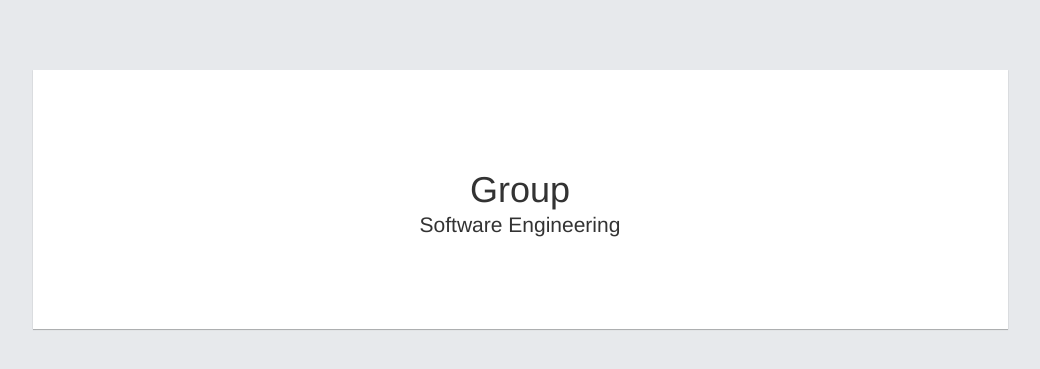
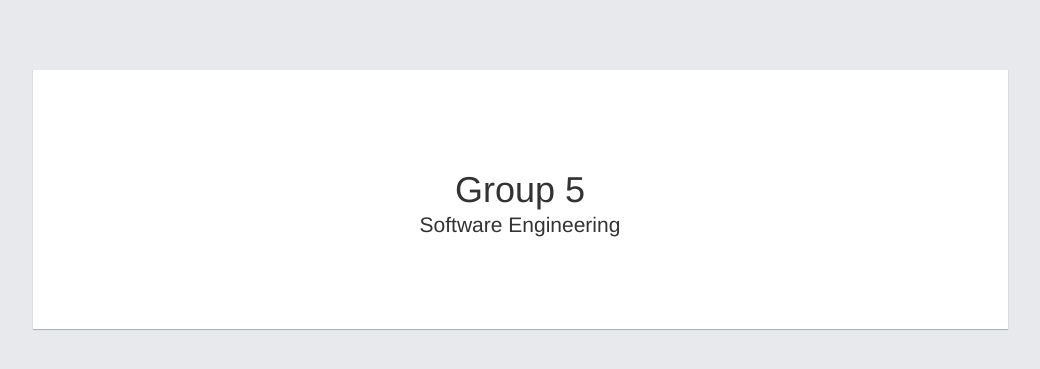
Before and after one commit to syyh4/SE_Sp2016_Group5, a PHP site: page / in a window 1280 px wide. Shown: the part 51-420 px from the top of the page, without its empty margins (120-1160 px from the left). Run offline with PHP 8.4, Linux system fonts and the light colour scheme; some libraries are stand-ins or nearby versions.

Commit message:
test_done

```diff
--- a/www/index.php
+++ b/www/index.php
@@ -110,7 +110,7 @@
       <div class="row">
         <div class="col-md-10 col-md-offset-1 box">
           <div class="col-md-12 text-center">
-            <h1 class="company-name">Group </h1>
+            <h1 class="company-name">Group 5</h1>
             <h2 class="lead location">Software Engineering</h2>
             <p class="company-desc"></p>
           </div>
```
